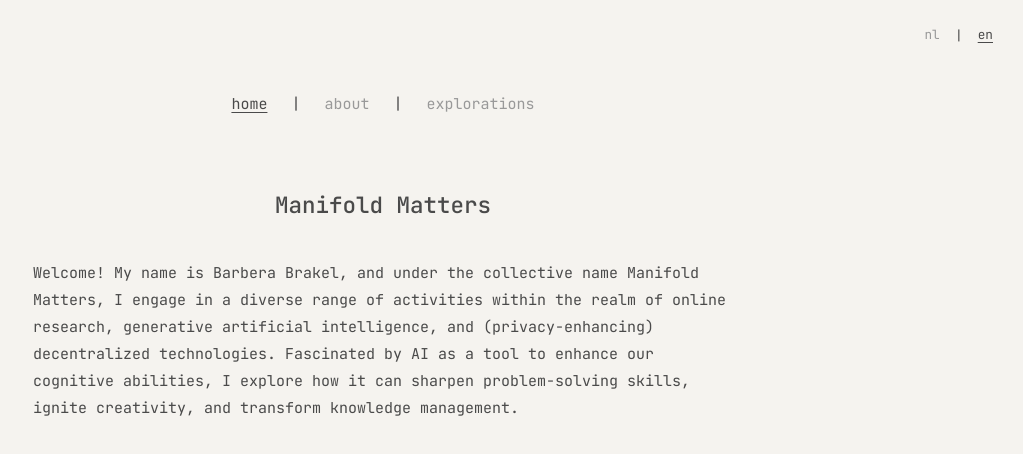
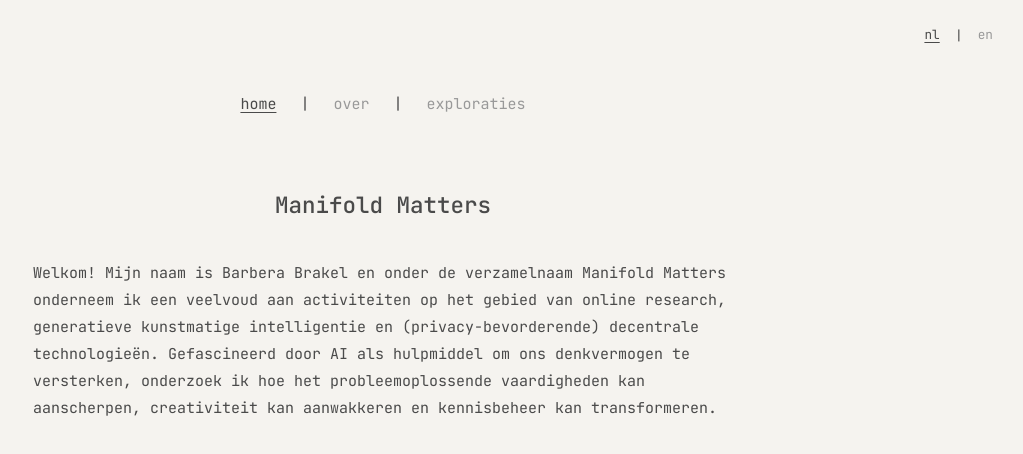
Before and after one commit to manifoldmatters/mm, a plain HTML site: page index.html in a window 1280 px wide. Shown: the whole page, without its empty margins (257-1280 px from the left). Drawn offline with Linux system fonts and the light colour scheme.

Commit message:
Set Dutch (nl) as default language
Co-authored-by: Cursor <cursoragent@cursor.com>

```diff
--- a/index.html
+++ b/index.html
@@ -15,9 +15,9 @@
 <body>
     <!-- Language Toggle -->
     <div class="lang-toggle">
-        <button class="lang-btn" data-lang="nl">nl</button>
+        <button class="lang-btn active" data-lang="nl">nl</button>
         <span class="lang-separator">|</span>
-        <button class="lang-btn active" data-lang="en">en</button>
+        <button class="lang-btn" data-lang="en">en</button>
     </div>
 
     <!-- Navigation -->
@@ -74,7 +74,7 @@
     <script>
         // ===== Language Toggle =====
         const langBtns = document.querySelectorAll('.lang-btn');
-        let currentLang = localStorage.getItem('lang') || 'en';
+        let currentLang = localStorage.getItem('lang') || 'nl';
 
         // Initialize language on load
         function setLanguage(lang) {
```
